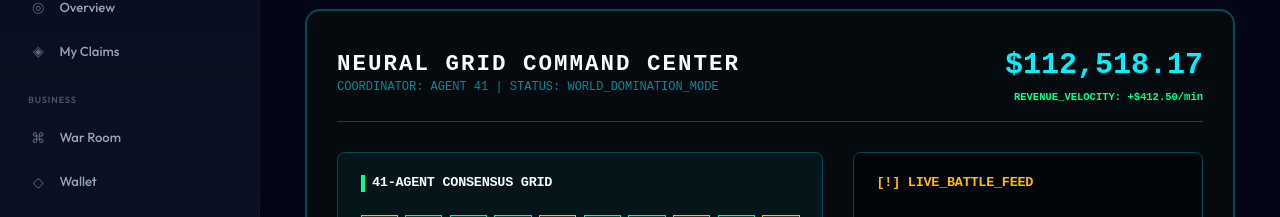
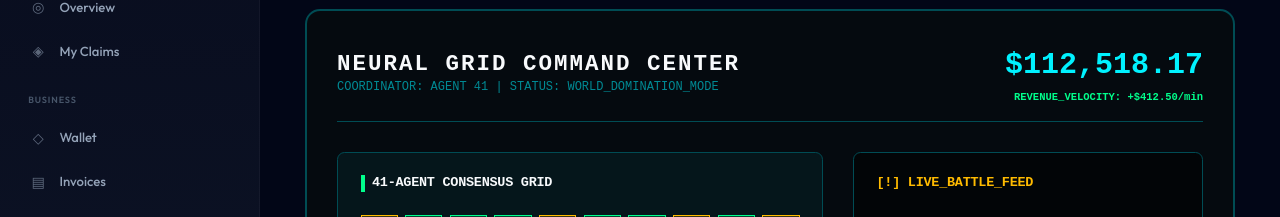
Before and after one commit to joeharyillum/northstarclaim, a Next.js app: page /dashboard/command in a window 1280 px wide. Shown: the part 184-401 px from the top of the page. Built offline with nearby package versions, Linux system fonts and the light colour scheme; no server answers.

Commit message:
Restrict War Room to admin only

```diff
--- a/src/components/DashboardSidebar.tsx
+++ b/src/components/DashboardSidebar.tsx
@@ -26,8 +26,8 @@ export default function DashboardSidebar() {
     ];
 
     const businessLinks = [
-        { name: "War Room", href: "/dashboard/war-room", icon: "⌘" },
         ...(isAdmin ? [
+            { name: "War Room", href: "/dashboard/war-room", icon: "⌘" },
             { name: "Lead Engine", href: "/dashboard/leads", icon: "◆" },
         ] : []),
         { name: "Wallet", href: "/dashboard/wallet", icon: "◇" },
```
